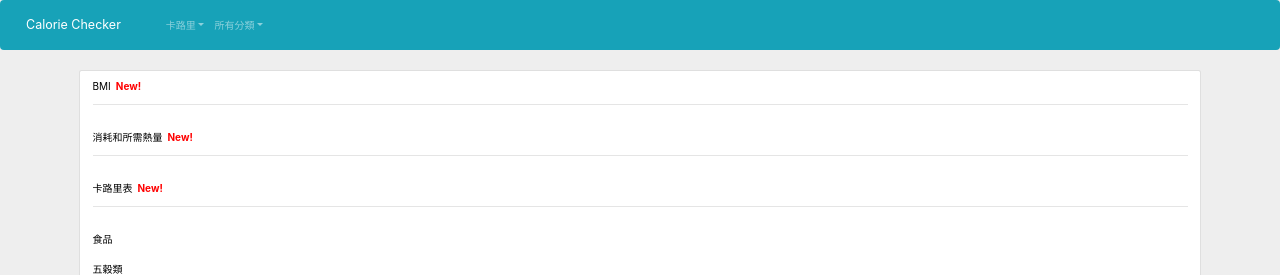
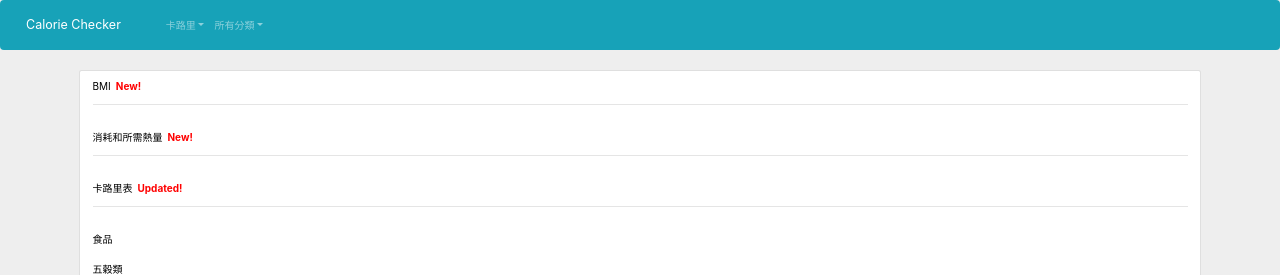
Before and after one commit to Louie-L/calorie-checker, a React (Create React App) app: page / in a window 1280 px wide. Shown: the top 275 px of the page. Built offline with nearby package versions, Linux system fonts and the light colour scheme.

Commit message:
feat: change to RedTag with props

```diff
--- a/src/components/ui/NewTag.js
+++ /dev/null
@@ -1,11 +0,0 @@
-import classes from './NewTag.module.css'
-
-function NewTag() {
-    return (
-        <span className={classes.newtag}>
-            New!
-        </span>
-    );
-}
-
-export default NewTag;
--- /dev/null
+++ b/src/components/ui/RedTag.js
@@ -0,0 +1,11 @@
+import classes from './RedTag.module.css'
+
+function RedTag(props) {
+    return (
+        <span className={classes.tag}>
+            {props.text}
+        </span>
+    );
+}
+
+export default RedTag;
--- a/src/components/ui/NewTag.module.css
+++ b/src/components/ui/RedTag.module.css
@@ -1,4 +1,4 @@
-  .newtag {
+  .tag {
     color: red;
     font-weight: bold;
     margin: 0 0.5rem;
--- a/src/pages/AllCalories.js
+++ b/src/pages/AllCalories.js
@@ -1,15 +1,15 @@
 import { Link } from 'react-router-dom';
 import { ListGroup } from 'react-bootstrap'
 
-import NewTag from '../components/ui/NewTag'
+import RedTag from '../components/ui/RedTag'
 
 function AllCaloriesPage() {
   return (
     <section>
       <ListGroup className="m-4">
-        <ListGroup.Item><Link to='/bmi'>BMI</Link><NewTag /><hr/></ListGroup.Item>
-        <ListGroup.Item><Link to='/calorie-calculate'>消耗和所需熱量</Link><NewTag /><hr/></ListGroup.Item>
-        <ListGroup.Item><Link to='/calorie-table'>卡路里表</Link><NewTag /><hr/></ListGroup.Item>
+        <ListGroup.Item><Link to='/bmi'>BMI</Link><RedTag text='New!'/><hr/></ListGroup.Item>
+        <ListGroup.Item><Link to='/calorie-calculate'>消耗和所需熱量</Link><RedTag text='New!' /><hr/></ListGroup.Item>
+        <ListGroup.Item><Link to='/calorie-table'>卡路里表</Link><RedTag text='Updated!' /><hr/></ListGroup.Item>
 
         <ListGroup.Item><Link to='/food'>食品</Link></ListGroup.Item>
         <ListGroup.Item><Link to='/grains'>五穀類</Link></ListGroup.Item>
```
